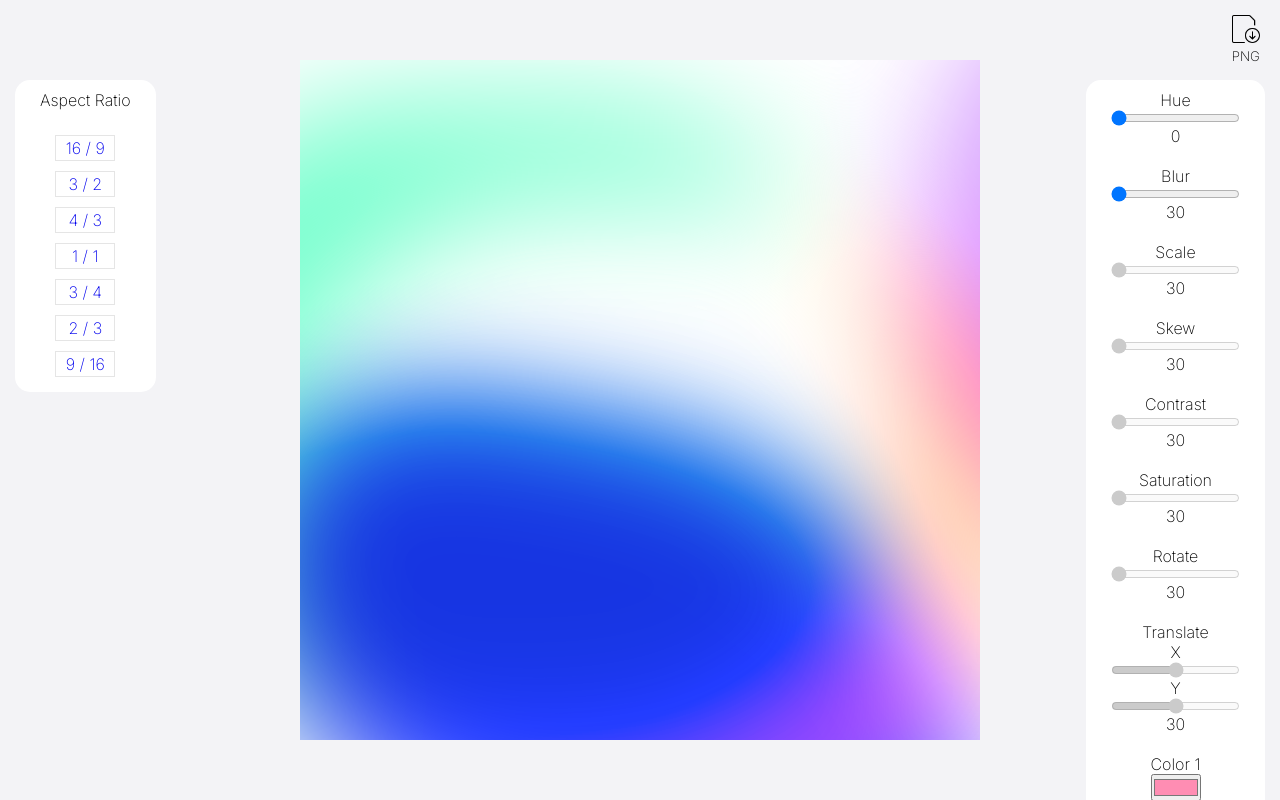
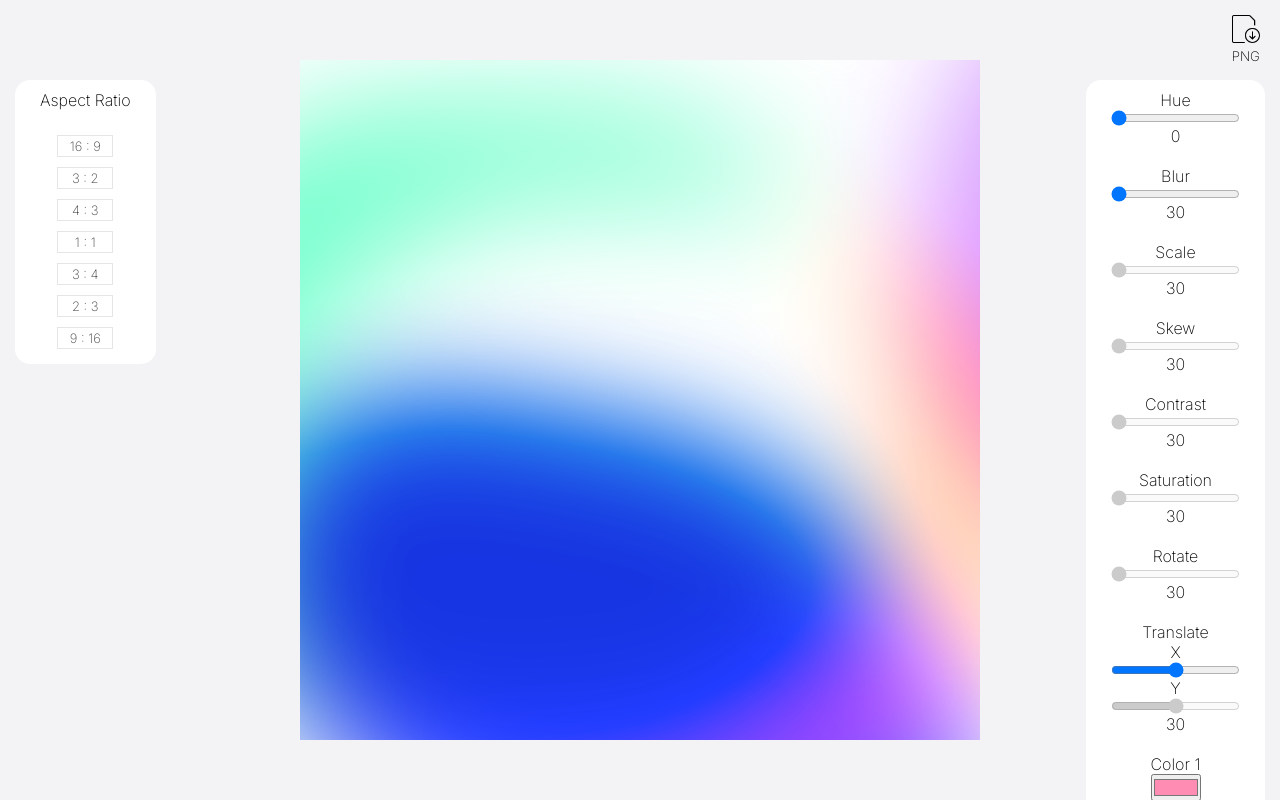
Before and after one commit to deanha-com/100DaysOfCode, a plain HTML site: page gradient-image-maker/index.html in a window 1280 px wide. Drawn offline with nearby package versions, Linux system fonts and the light colour scheme.

Commit message:
updated the aspect ratio display text and function

```diff
--- a/gradient-image-maker/index.html
+++ b/gradient-image-maker/index.html
@@ -90,7 +90,7 @@
             <div class="controls">
                 <label for="size-range">Translate</label>
                 <span>X</span>
-                <input name="size-range" type="range" min="-100" max="100" value="0" class="slider" id="" disabled>
+                <input name="size-range" type="range" min="-100" max="100" value="0" class="slider" id="" disabled->
                 <span>Y</span>
                 <input name="size-range" type="range" min="-100" max="100" value="0" class="slider" id="" disabled>
                 <div class="size_val">30</div>
@@ -107,13 +107,13 @@
             <div class="controls aspect_ratios">
                 <span>Aspect Ratio</span>
                 <br>
-                <a href="#">16 / 9</a>
-                <a href="#">3 / 2</a>
-                <a href="#">4 / 3</a>
-                <a href="#">1 / 1</a>
-                <a href="#">3 / 4</a>
-                <a href="#">2 / 3</a>
-                <a href="#">9 / 16</a>
+                <a href="#" data-ratio="16/9">16 : 9</a>
+                <a href="#" data-ratio="3/2">3 : 2</a>
+                <a href="#" data-ratio="4/3">4 : 3</a>
+                <a href="#" data-ratio="1/1">1 : 1</a>
+                <a href="#" data-ratio="3/4">3 : 4</a>
+                <a href="#" data-ratio="2/3">2 : 3</a>
+                <a href="#" data-ratio="9/16">9 : 16</a>
             </div>
 
 
--- a/gradient-image-maker/script.js
+++ b/gradient-image-maker/script.js
@@ -72,8 +72,8 @@ aspectRatioButtons.forEach((v,k)=>{
 aspectRatioButtons.forEach(element => {
   element.addEventListener('click', (e)=>{
     e.preventDefault();
-    console.log(e.target.textContent);
-    artboard.style.aspectRatio = e.target.textContent;
+    console.log(e.target.getAttribute('data-ratio'));
+    artboard.style.aspectRatio = e.target.getAttribute('data-ratio');
   })
 });
 
--- a/gradient-image-maker/style.css
+++ b/gradient-image-maker/style.css
@@ -1,10 +1,10 @@
 @import url("https://fonts.googleapis.com/css2?family=Inter:wght@200&display=swap");
-
 * {
   font-family: "Inter", sans-serif;
   margin: 0;
   padding: 0;
 }
+
 body {
   text-align: center;
 }
@@ -62,11 +62,12 @@ h1 {
 
 .aspect_ratios a {
   text-decoration: none;
-  width: 50px;
-  height: 20px;
-  padding: 2px 4px;
+  min-width: 50px;
+  padding: 2px;
   border: 1px solid #e5e5e5;
   margin: 5px;
+  color: #444;
+  font-size: 13px;
 }
 
 .aspect_ratios a:hover {
```
